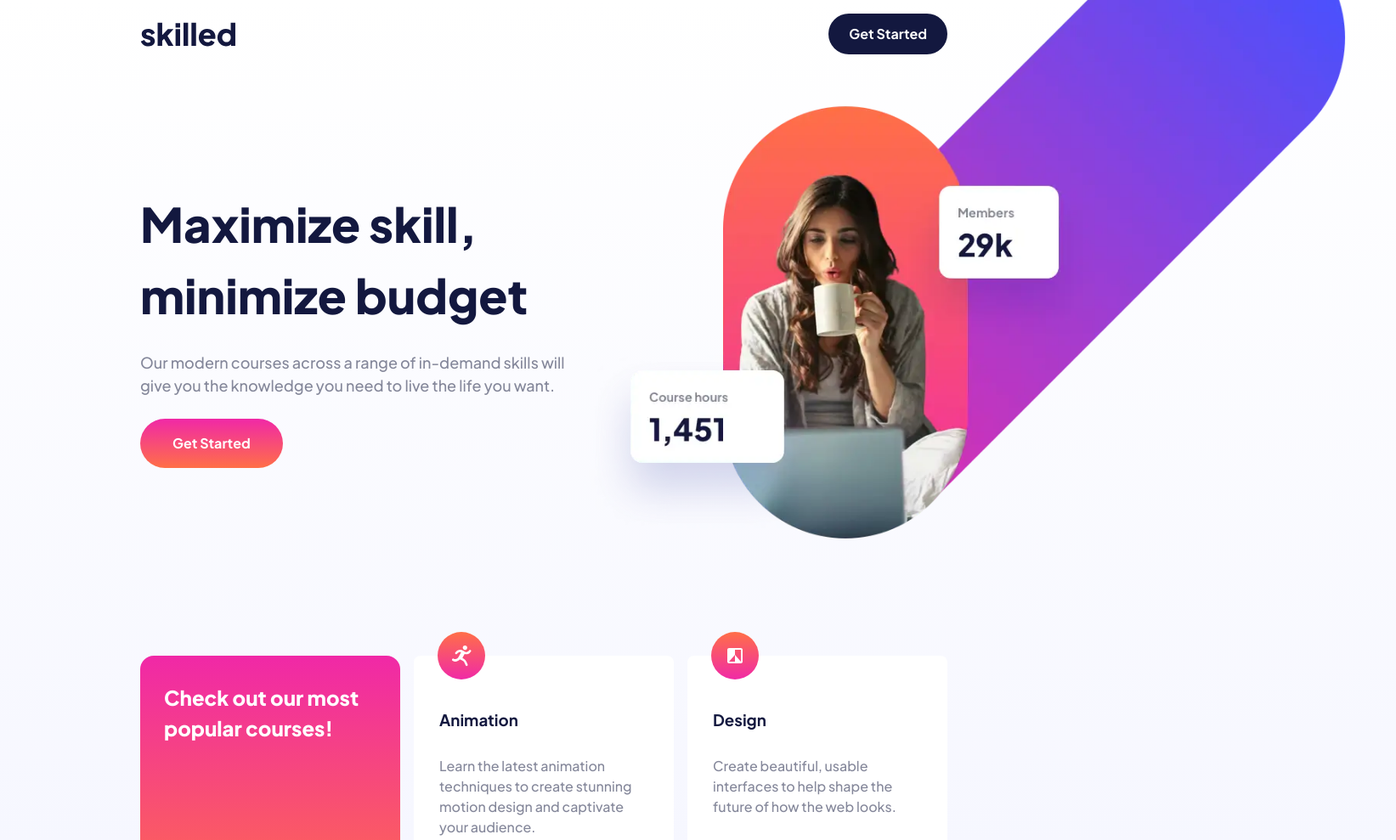
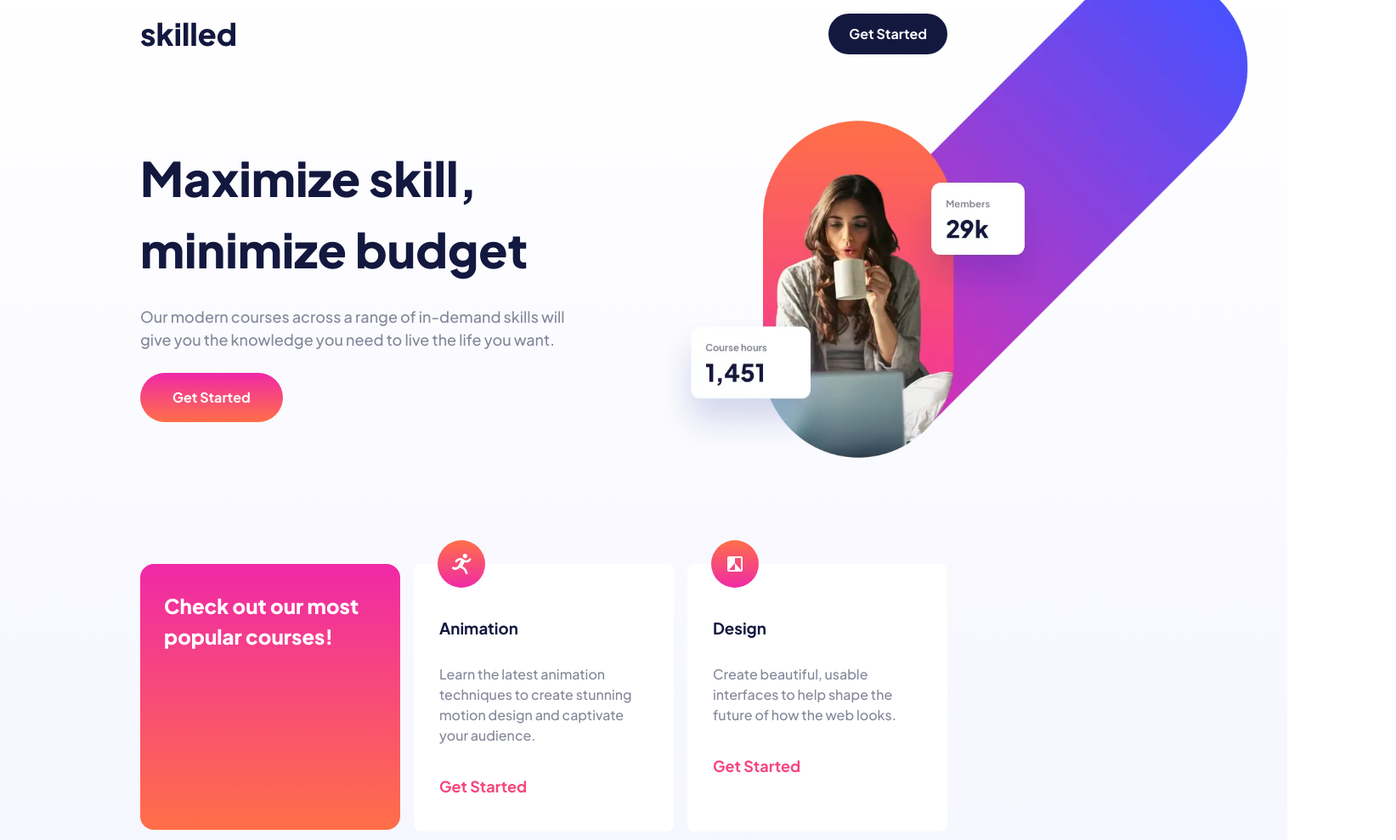
Before and after one commit to thisispeterj/-frontEndMentor-Skilled-E-Learning, a plain HTML site: page index.html in a window 1280 px wide. Shown: the top 989 px of the page at 85% size, 1643 px wide, since content can reach past the window. Drawn offline with Linux system fonts and the light colour scheme.

Commit message:
Add picture element for hero and srcset for different sizes

```diff
--- a/index.html
+++ b/index.html
@@ -33,10 +33,12 @@
         </p>
         <a href="#" class="button">Get Started</a>
       </div>
-
-      <img class="hero__img"
-        srcset="assets/image-hero-mobile.webp 320w, assets/image-hero-tablet.webp 600w, assets/image-hero-desktop.webp 1200w"
-        sizes="(max-width: 600px) 320px, (max-width: 1200px) 600px, 1200px" alt="">
+      <picture class="hero__img">
+        <source media="(min-width: 1200px)" srcset="assets/image-hero-desktop.webp">
+        <source media="(min-width: 600px)" srcset="assets/image-hero-tablet.webp">
+        <source srcset="assets/image-hero-mobile.webp">
+        <img src="assets/image-hero-mobile.webp" alt="">
+      </picture>
 
     </section>
     <section class="courses">
--- a/style.css
+++ b/style.css
@@ -235,7 +235,7 @@ footer .button:hover::before {
 		max-width: 33rem;
 	}
 	.hero__img {
-		margin-top: -9rem;
+		margin-top: -8rem;
 		margin-right: -15rem;
 	}
 	/* COURSES STYLES */
@@ -260,8 +260,8 @@ footer .button:hover::before {
 		font-size: 18px;
 	}
 	.hero__img {
-		margin-top: -15rem;
-		margin-right: -33rem;
+		margin-top: -10rem;
+		margin-right: -25rem;
 	}
 	/* COURSES */
 	.courses {
```
